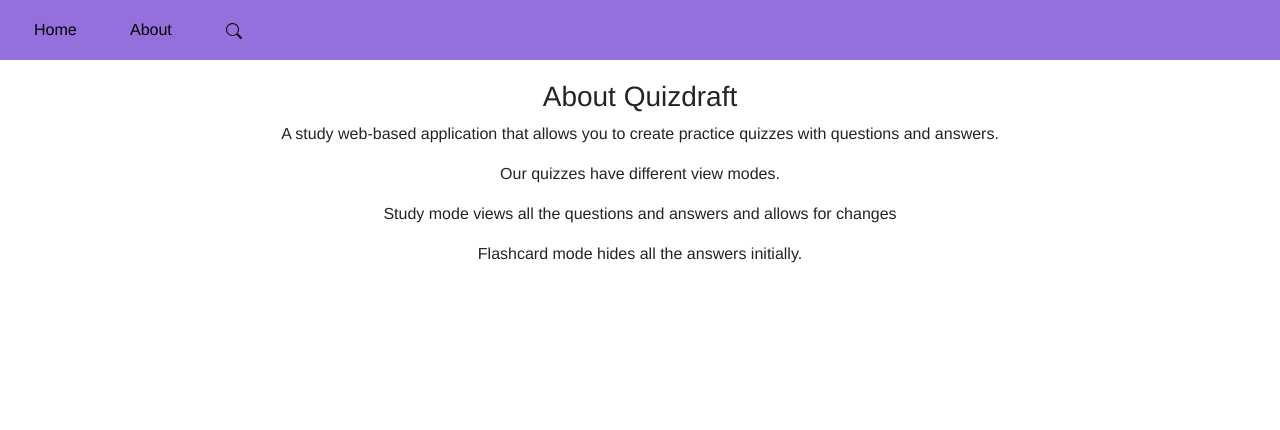
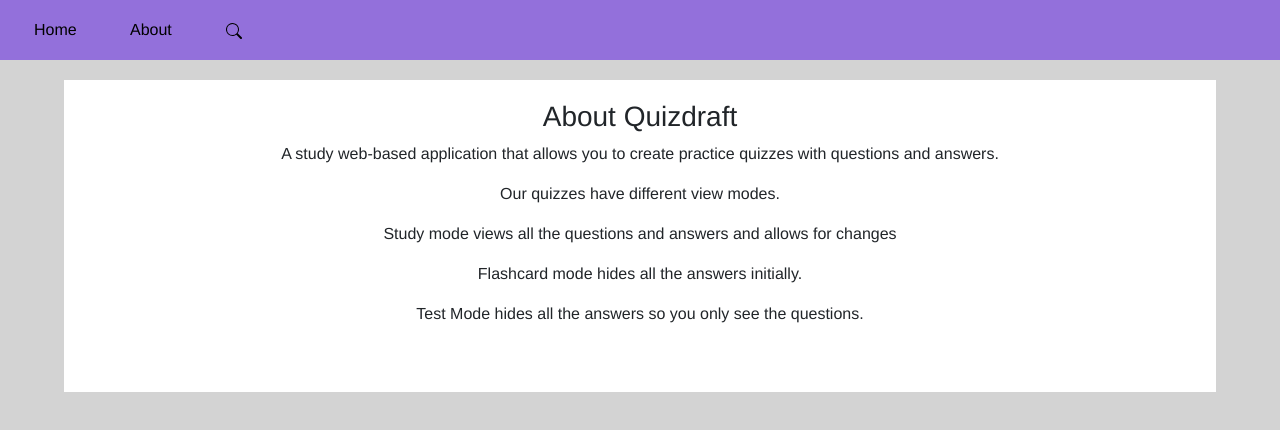
Before and after one commit to kevany23/QuizDraft, a Vue app in the folder client/: page /about in a window 1280 px wide. Shown: the top 430 px of the page. Built offline with nearby package versions, Linux system fonts and the light colour scheme.

Commit message:
Added test mode

```diff
--- a/client/src/App.vue
+++ b/client/src/App.vue
@@ -4,7 +4,9 @@
       <!-- Navbar should go here -->
       <Navbar/>
     </div>
-    <router-view/>
+    <div id="mainContainer">
+      <router-view/>
+    </div>
   </div>
 </template>
 
@@ -22,11 +24,22 @@
 
 <style>
 #app {
-  display: flex;
-  flex-direction: column;
   text-align: center;
   font-family: Avenir, Helvetica, Arial, sans-serif;
   -webkit-font-smoothing: antialiased;
   -moz-osx-font-smoothing: grayscale;
+  background-color: lightgray;
+}
+
+#mainContainer {
+  background-color: white;
+  display: flex;
+  flex-direction: column;
+  text-align: center;
+  width: 90%;
+  margin: auto;
+  padding-top: 20px;
+  height: 80%;
+  padding-bottom: 50px;
 }
 </style>
--- /dev/null
+++ b/client/src/components/TestMode.vue
@@ -0,0 +1,37 @@
+<template>
+  <div id="testDiv">
+    <ol id="testQuestions">
+      <li class = "testQuestion" v-for="(quizQuestion, index) in quizQuestions" :key="index">
+        {{quizQuestion.question}}
+      </li>
+    </ol>
+  </div>
+</template>
+
+<script>
+
+export default {
+  name: "TestMode",
+  props: ['quizQuestions'],
+  data: function() {
+    return {
+    };
+  },
+}
+</script>
+
+<style>
+#testDiv {
+  width: 600px;
+  background-color: white;
+  margin-top: 20px;
+  text-align: left;
+  padding-bottom: 10px;
+}
+.testQuestion {
+  padding-top: 20px;
+  padding-bottom: 20px;
+  text-indent: 15px;
+
+}
+</style>
--- a/client/src/main.js
+++ b/client/src/main.js
@@ -8,6 +8,7 @@
 Vue.use(BootstrapVueIcons);
 Vue.config.productionTip = false;
 document.title = "QuizDraft";
+document.body.style.backgroundColor = "lightGray";
 
 new Vue({
   router,
--- a/client/src/views/About.vue
+++ b/client/src/views/About.vue
@@ -13,6 +13,9 @@
     </p>
     <p>
       Flashcard mode hides all the answers initially.
+    </p>
+    <p>
+      Test Mode hides all the answers so you only see the questions.
     </p>
   </div>
 </template>
--- a/client/src/views/QuizPage.vue
+++ b/client/src/views/QuizPage.vue
@@ -81,6 +81,7 @@
         </div>
       </div>
       <div v-if="mode == 3">
+        <TestMode v-bind:quizQuestions="this.quizQuestions"/>
       </div>
     </div>
     <div>
@@ -113,6 +114,7 @@
 import { log, url } from "@/config/config";
 import Quizcard from "@/components/Quizcard.vue"
 import Flashcard from "@/components/Flashcard.vue"
+import TestMode from "@/components/TestMode.vue"
 
 /* Serves as 'enum' for display modes */
 const mode = {
@@ -125,7 +127,8 @@
   name: "QuizPage",
   components: {
     Flashcard,
-    Quizcard
+    Quizcard,
+    TestMode
   },
   created() {
     this.quizName = "";
@@ -275,6 +278,7 @@
   align-items: center;
   padding-bottom: 30px;
   margin-bottom: 50px;
+  width: 700px;
 }
 .questionCard {
   width: 600px;
```
